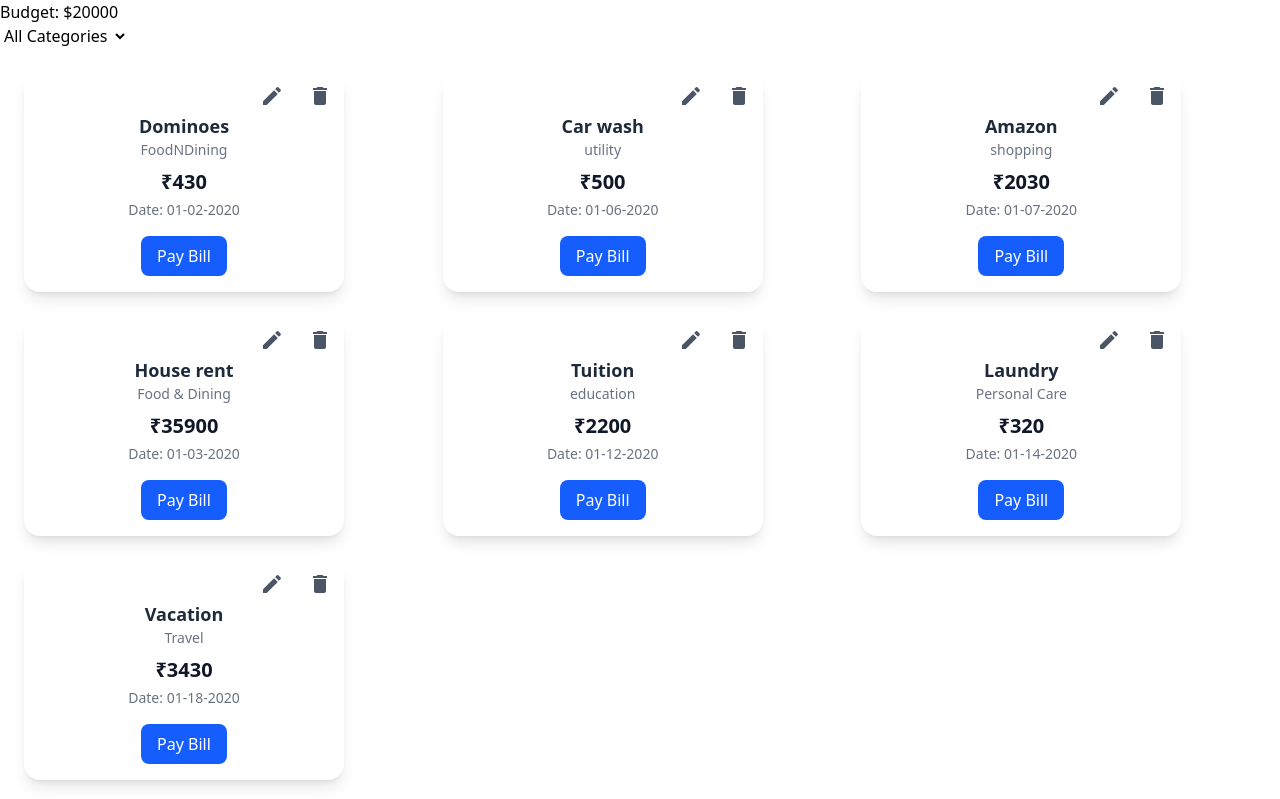
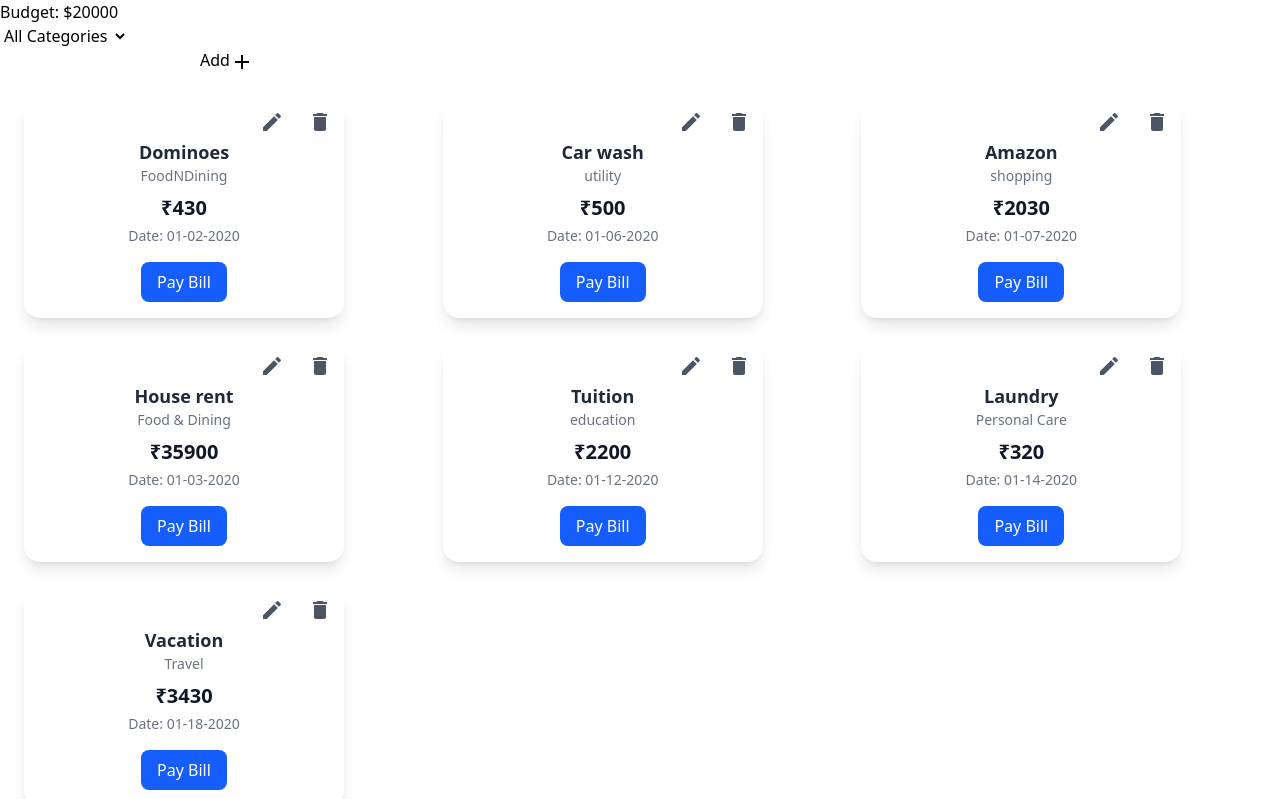
Before and after one commit to ManiacAyu/brightMoneyFrontendAssignment, a React (Vite) app: page / in a window 1280 px wide. Shown: the top 799 px of the page. Built offline with nearby package versions, Linux system fonts and the light colour scheme.

Commit message:
"second commit"

```diff
--- a/src/components/CardsArea.jsx
+++ b/src/components/CardsArea.jsx
@@ -2,12 +2,22 @@ import { useState } from "react";
 import BillCard from "./BillCard";
 import AddBill from "./forms/AddBill";
 import UpdateBill from "./forms/UpdateBill";
+import AddIcon from "@mui/icons-material/Add";
 const CardsArea = ({ bills }) => {
   const [isAddModalOpen, setAddModalOpen] = useState(false);
   const [isEditModalOpen, setEditModalOpen] = useState(false);
   const [billToEdit, setBillToEdit] = useState(null);
+
+  const addHandler = () => {
+    setAddModalOpen(true);
+    setBillToEdit(null);
+  };
   return (
     <>
+      <div className="ml-50">
+        <span>Add</span>
+        <AddIcon onClick={addHandler} />
+      </div>
       <div className="p-6 grid grid-cols-1 md:grid-cols-2 lg:grid-cols-3 gap-6">
         {bills.map((bill) => (
           <BillCard
--- a/src/components/chart/Chart.jsx
+++ b/src/components/chart/Chart.jsx
@@ -33,9 +33,8 @@ const MonthlyBillingChart = () => {
   const chartData = useMemo(() => {
     const monthlyExpenses = Array(12).fill(0);
 
-    // Filter bills for the selected year and sum amounts per month
     bills.forEach(({ amount, date }) => {
-      const [day, month, year] = date.split("-"); // Extract month & year
+      const [day, month, year] = date.split("-");
       if (year === selectedYear) {
         monthlyExpenses[parseInt(month) - 1] += parseInt(amount);
       }
--- a/src/components/forms/AddBill.jsx
+++ b/src/components/forms/AddBill.jsx
@@ -3,7 +3,6 @@ import { useFormik } from "formik";
 import * as Yup from "yup";
 import { useDispatch } from "react-redux";
 import { addBill } from "../../store/billsSlice";
-
 
 const AddBill = ({ isOpen, onClose }) => {
   const dispatch = useDispatch();
@@ -32,8 +31,12 @@ const AddBill = ({ isOpen, onClose }) => {
   if (!isOpen) return null;
 
   return (
-    <div className="fixed inset-0 flex items-center justify-center bg-black bg-opacity-50">
-      <div className="bg-white p-6 rounded-lg shadow-lg w-96">
+    <div
+      className="fixed inset-0 flex items-center justify-center justify-center bg-gradient-to-b from-black/50 to-black/100"
+      onClick={onClose}
+    >
+      {" "}
+      <div className="bg-white p-6 rounded-lg shadow-lg w-96" onClick={(e) => e.stopPropagation()}>
         <h2 className="text-xl font-semibold mb-4">Add New Bill</h2>
         <form onSubmit={formik.handleSubmit}>
           <div className="mb-4">
@@ -90,13 +93,13 @@ const AddBill = ({ isOpen, onClose }) => {
           </div>
 
           <div className="flex justify-between">
-            <button type="submit" className="bg-green-600 text-white">
+            <button type="submit" className="p-2 rounded-lg bg-green-600 text-white">
               Add Bill
             </button>
             <button
               type="button"
               onClick={onClose}
-              className="bg-gray-500 text-white"
+              className="p-2 rounded-lg bg-gray-500 text-white"
             >
               Cancel
             </button>
--- a/src/components/forms/UpdateBill.jsx
+++ b/src/components/forms/UpdateBill.jsx
@@ -24,6 +24,9 @@ const UpdateBill = ({ isOpen, onClose, billToEdit, setBillToEdit }) => {
     validationSchema,
     enableReinitialize: true,
     onSubmit: (values) => {
+      const temp = values.date.split("-").reverse().join("-");
+      values.date = temp;
+
       console.log("Update Bill Submit");
       dispatch(updateBill({ id: billToEdit.id, values:values}));
       setBillToEdit();
--- a/src/parts/Body.jsx
+++ b/src/parts/Body.jsx
@@ -1,6 +1,7 @@
 import { useState, useEffect } from "react";
 import CardsArea from "../components/CardsArea";
 import { useSelector } from "react-redux";
+import AddIcon from "@mui/icons-material/Add";
 
 const Body = () => {
   const bills = useSelector((state) => state.bills);
@@ -14,6 +15,10 @@ const Body = () => {
       return prev;
     }, new Set()),
   ]);
+
+  useEffect(() => {
+    setBillsTodisplay(bills);
+  }, [bills]);
   const changeHandler = (e) => {
     setCategory(e.target.value);
     setBillsTodisplay(
@@ -25,6 +30,7 @@ const Body = () => {
     );
   };
 
+
   return (
     <div>
       <h1>Budget: ${amount}</h1>
@@ -35,6 +41,7 @@ const Body = () => {
           </option>
         ))}
       </select>
+
       <CardsArea bills={billsTodisplay} />
     </div>
   );
--- a/src/store/billsSlice.jsx
+++ b/src/store/billsSlice.jsx
@@ -23,7 +23,7 @@ const billsSlice = createSlice({
         console.log(state[index]);
       }
 
-      console.log("Ayush " + action.payload.amount);
+      console.log(action.payload.values);
     },
   },
 });
```
